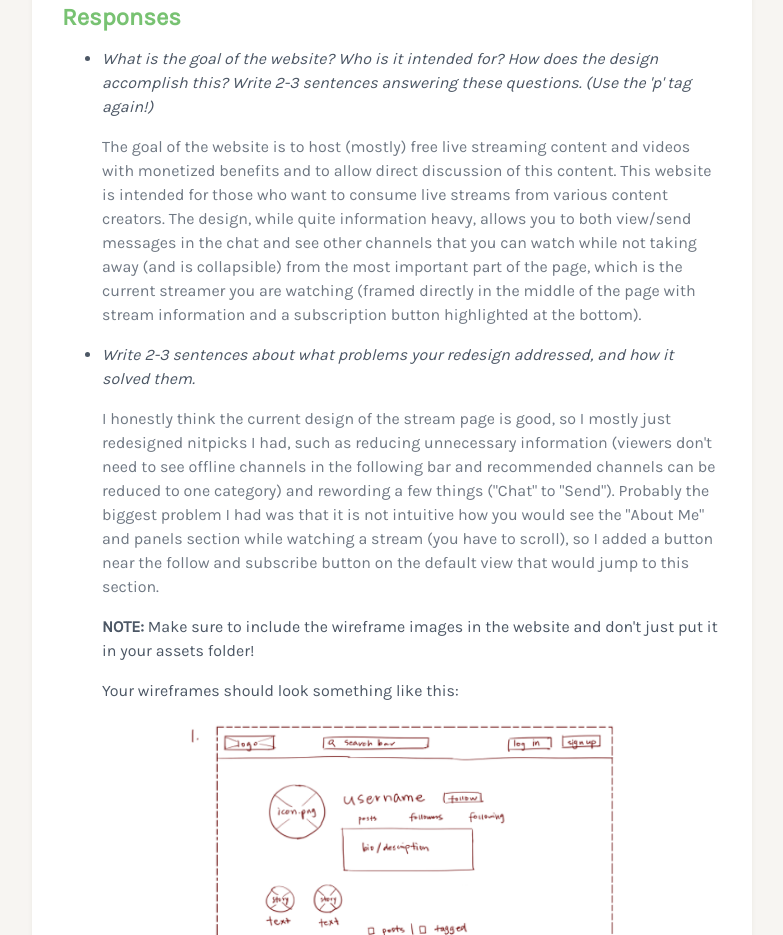
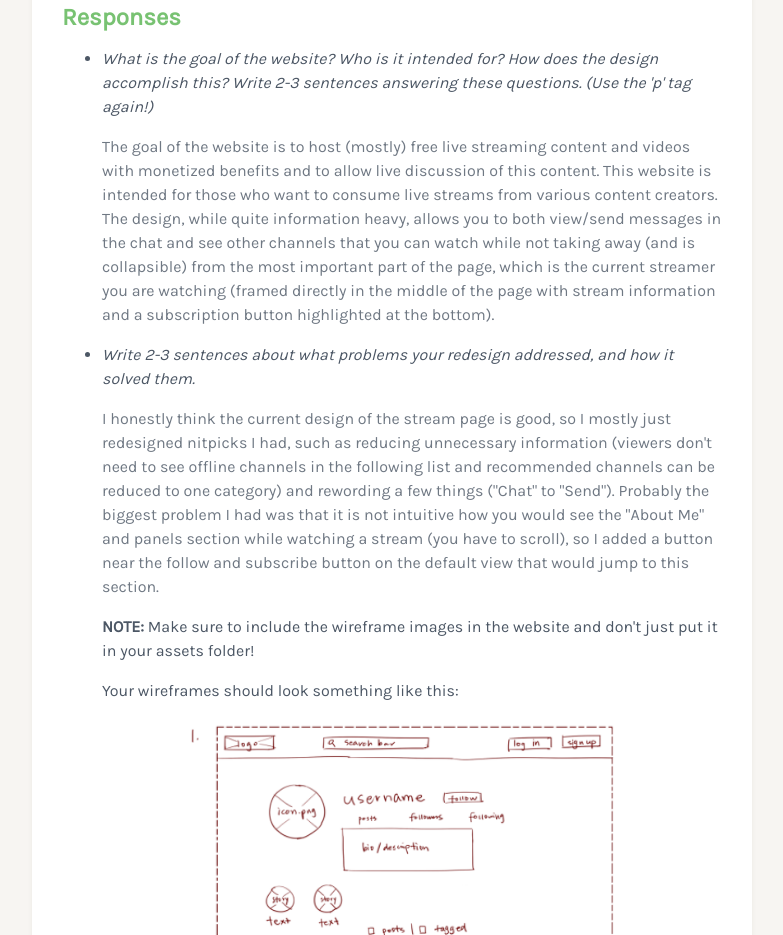
Before and after one commit to egumegaree/egumegaree.github.io, a plain HTML site: page homeworks/hw2/wireframes.html in a window 1280 px wide. Shown: the part 1289-2224 px from the top of the page, without its empty margins (248-1031 px from the left). Drawn offline with Linux system fonts and the light colour scheme.

Commit message:
fixed hw2

```diff
--- a/homeworks/hw2/wireframes.html
+++ b/homeworks/hw2/wireframes.html
@@ -34,7 +34,7 @@
 						<li>
 							<p>What is the goal of the website? Who is it intended for? How does the design accomplish this? Write 2-3 sentences answering these questions. (Use the 'p' tag again!)</p>
 							<p>
-								The goal of the website is to host (mostly) free live streaming content and videos with monetized benefits and to allow direct discussion of this content. This website
+								The goal of the website is to host (mostly) free live streaming content and videos with monetized benefits and to allow live discussion of this content. This website
 								is intended for those who want to consume live streams from various content creators. The design, while quite information heavy, allows you to both view/send messages in the chat
 								and see other channels that you can watch while not taking away (and is collapsible) from the most important part of the page, which is the current streamer you are watching
 								(framed directly in the middle of the page with stream information and a subscription button highlighted at the bottom).
@@ -45,7 +45,7 @@
 							<p>Write 2-3 sentences about what problems your redesign addressed, and how it solved them.</p>
 							<p>
 								I honestly think the current design of the stream page is good, so I mostly just redesigned nitpicks I had, such as reducing unnecessary
-								information (viewers don't need to see offline channels in the following bar and recommended channels can be reduced to one category) and
+								information (viewers don't need to see offline channels in the following list and recommended channels can be reduced to one category) and
 								rewording a few things ("Chat" to "Send"). Probably the biggest problem I had was that it is not intuitive how you would see the "About Me"
 								and panels section while watching a stream (you have to scroll), so I added a button near the follow and subscribe button on the default view
 								that would jump to this section.
```
